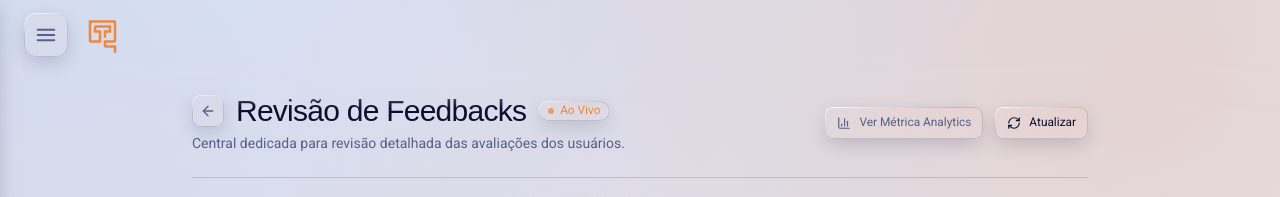
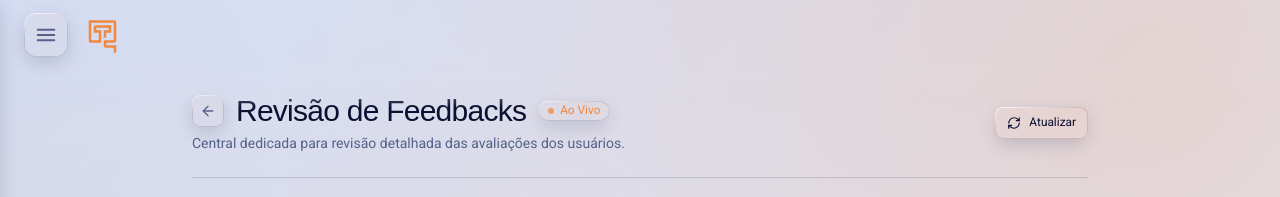
Before and after one commit to turing-usp/uspapo, a Next.js app in the folder site/: page /admin/feedback in a window 1280 px wide. Shown: the top 197 px of the page. Built offline with nearby package versions, Linux system fonts and the light colour scheme; no server answers; a web font is replaced by a local one.

Commit message:
fix(admin): remover botao redundante 'Ver Metrica Analytics' da pagina de feedback

```diff
--- a/site/app/(app)/admin/feedback/page.tsx
+++ b/site/app/(app)/admin/feedback/page.tsx
@@ -5,7 +5,6 @@ import Link from 'next/link';
 import {
   AlertTriangle,
   ArrowLeft,
-  BarChart3,
   CheckCircle2,
   MessageSquareQuote,
   RefreshCw,
@@ -89,14 +88,6 @@ export default function AdminFeedbackPage() {
             </div>
 
             <div className="flex items-center gap-3">
-              <Link
-                href="/admin/analytics"
-                className="glass flex items-center gap-2 rounded-lg px-3 py-2 font-roboto text-xs text-muted-foreground transition-colors hover:bg-scrim/20 hover:text-foreground"
-              >
-                <BarChart3 className="h-3.5 w-3.5" />
-                Ver Métrica Analytics
-              </Link>
-
               {lastUpdated && (
                 <span className="hidden font-roboto text-xs text-faint-foreground sm:inline">
                   Atualizado às {lastUpdated.toLocaleTimeString('pt-BR')}
```
